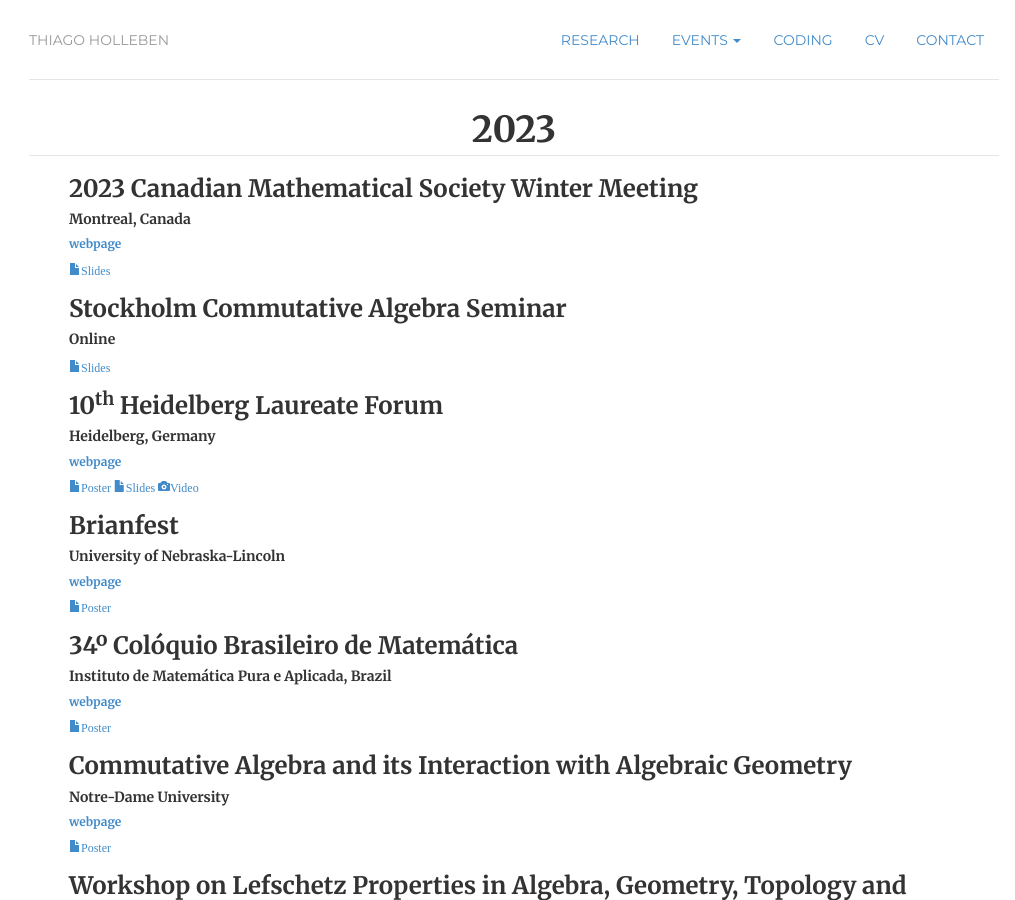
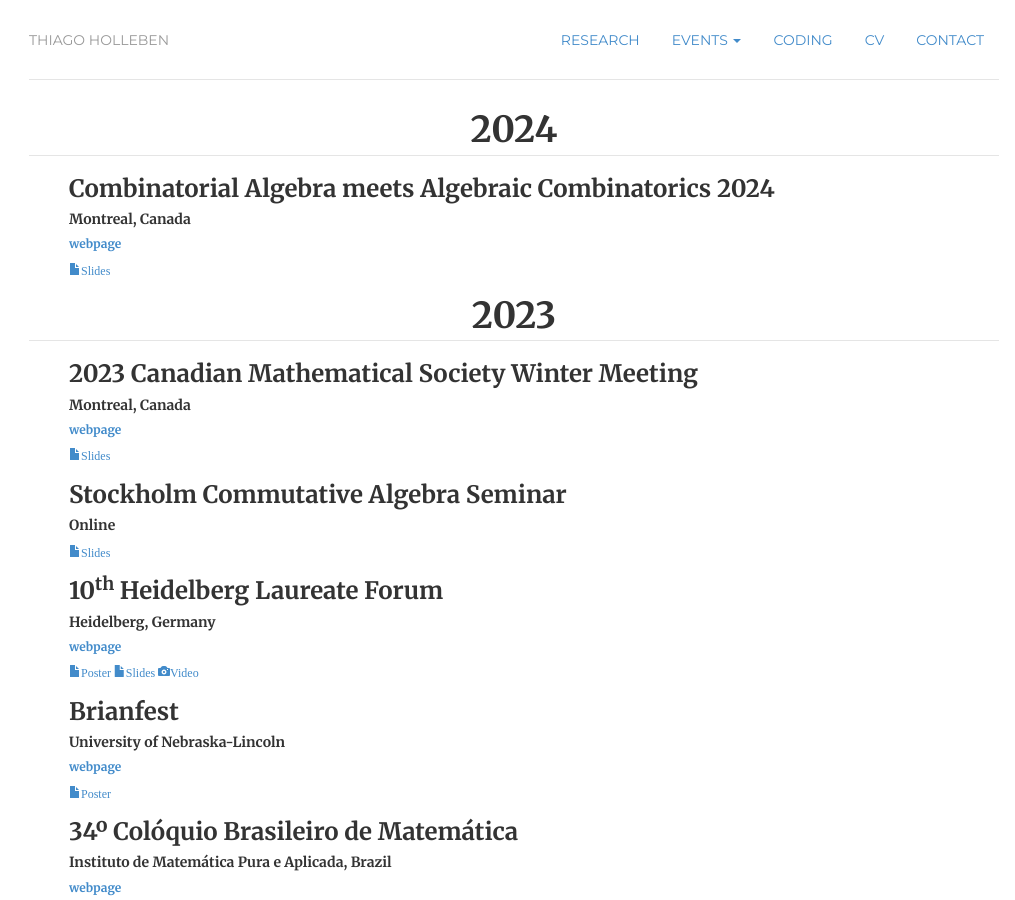
Before and after one commit to hollebenthiago/hollebenthiago.github.io, a Jekyll site: the page built from attended/index.html, in a window 1280 px wide and 900 px high. Shown: the whole window, without its empty margins (126-1141 px from the left). Built offline with Jekyll 4.4.1, drawn with Linux system fonts in a browser that asks for light colours.

Commit message:
adding cms slides

```diff
--- a/attended/index.html
+++ b/attended/index.html
@@ -4,6 +4,29 @@
 events: active
 description: Thiago Holleben is a PhD student at Dalhousie University.
 ---
+
+<div class="year">
+    <h1>2024</h1>
+
+    <div class="paper-list">
+        <ul>
+            <li>
+                <h3>
+                    Combinatorial Algebra meets Algebraic Combinatorics 2024
+                </h3>
+                <h5>
+                    Montreal, Canada
+                </h5>
+                <h6>
+                    <a href="https://sites.google.com/view/caac2024/home">webpage</a>
+                </h6>
+                <h6>
+                    <a href=""><i class="glyphicon glyphicon-file">Slides</i></a>
+                </h6>
+            </li>
+        </ul>
+    </div>
+</div>
 <div class="year">
     <h1>2023</h1>
     <div class="paper-list">
@@ -20,7 +43,7 @@
                     <a href="https://www.winter23.cms.math.ca/">webpage</a>
                 </h6>
                 <h6>
-                    <a href=""><i class="glyphicon glyphicon-file">Slides</i></a>
+                    <a href="../slidesposters/slides/cmswinter23.pdf"><i class="glyphicon glyphicon-file">Slides</i></a>
                 </h6>
             </li>
 
```
Also changed, not shown: 7 other files.
